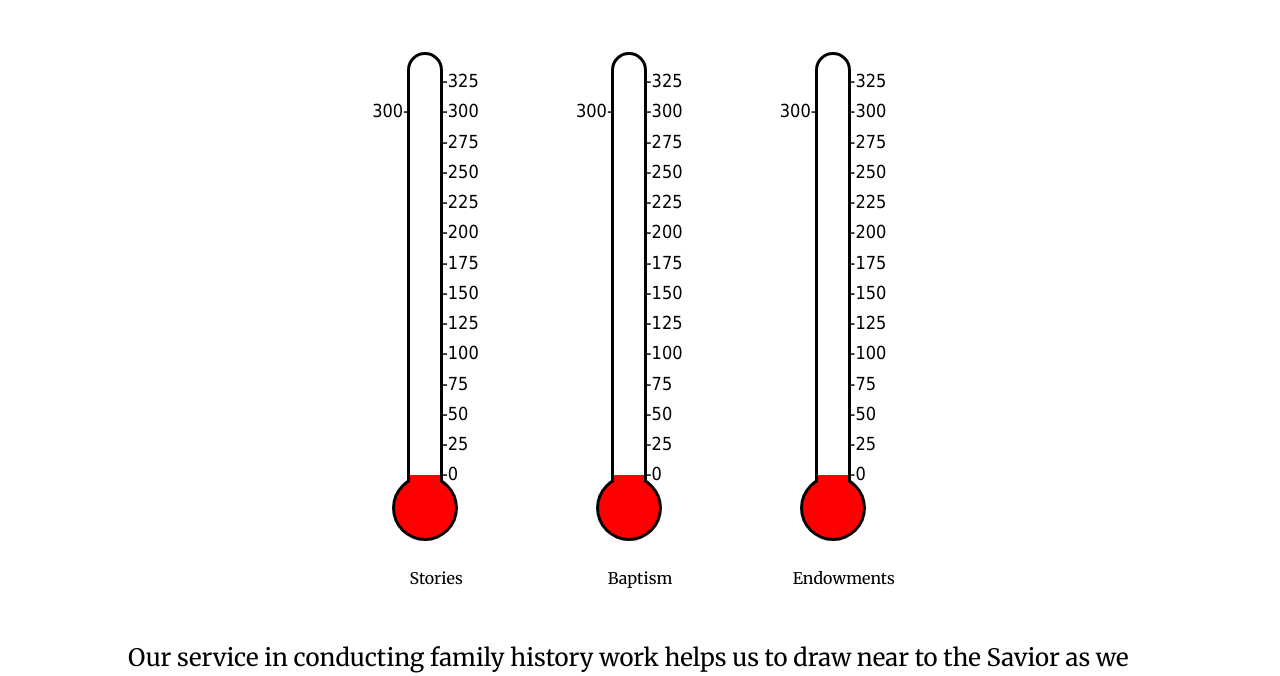
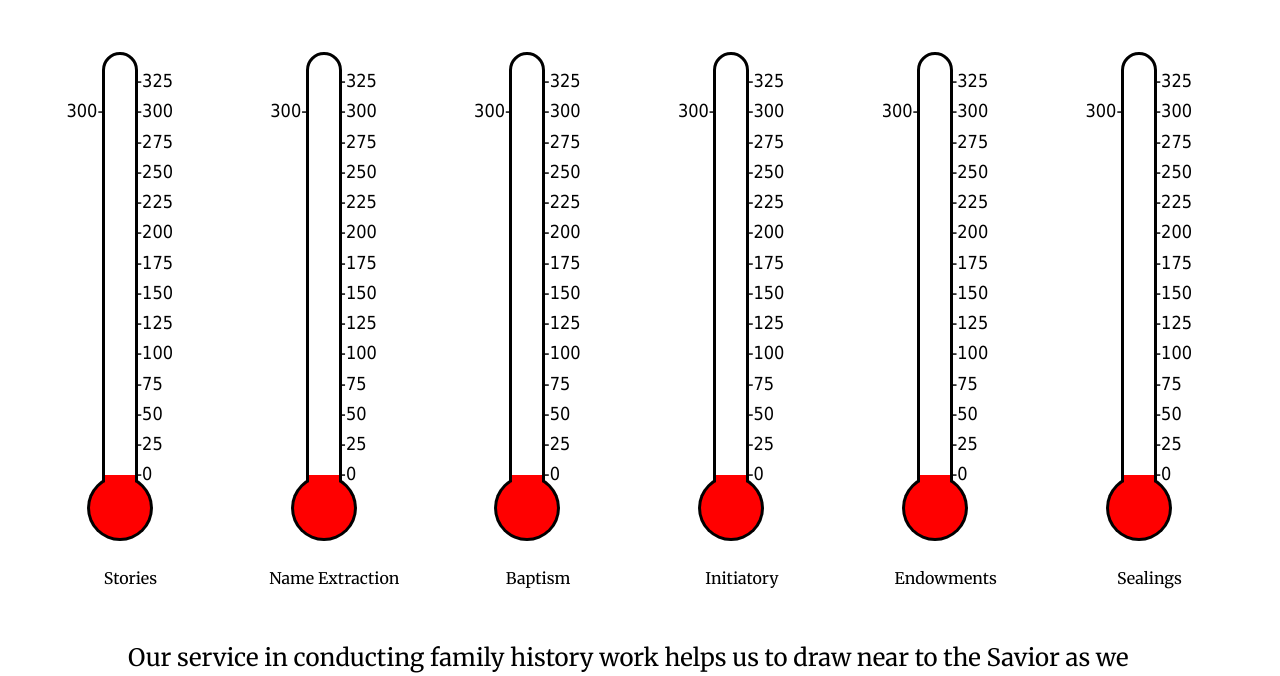
Before and after one commit to theGove/gv4, a plain HTML site: page index.html in a window 1280 px wide. Shown: the part 124-800 px from the top of the page. Drawn offline with Linux system fonts and the light colour scheme; no server answers.

Commit message:
dropdown

```diff
--- a/code.js
+++ b/code.js
@@ -18,14 +18,27 @@ const settings={
         html:"Stories",
         activityLabel:"# of stories recorded",
     },
+    extraction:{
+        html:"Name Extraction",
+        activityLabel:"# of names extracted",
+    },
     baptism:{
         html:"Baptism",
         activityLabel:"# of Baptisms completed",
     },
+    initiatory:{
+        html:"Initiatory",
+        activityLabel:"# of initiatory ordinances completed",
+    },
     endowment:{
         html:"Endowments",
         activityLabel:"# of endowments completed",
+    },
+    sealings:{
+        html:"Sealings",
+        activityLabel:"# of Sealing ordinances completed",
     }
+
 }
 
 function start_me_up(){
--- a/index.html
+++ b/index.html
@@ -37,8 +37,11 @@
                                 <td><select id="activity" onchange="set_activity(this)">
                                     <option value="label">Select kind of activtiy</option>
                                     <option value="story">Record Family Story</option>
+                                    <option value="extraction">Name Extraction</option>
                                     <option value="baptism">Baptism</option>
+                                    <option value="initiatory">Initiatory</option>
                                     <option value="endowment">Endowment</option>
+                                    <option value="sealing">Sealing</option>
                                 </select></td>
                             </tr>
                             <tr>
```
